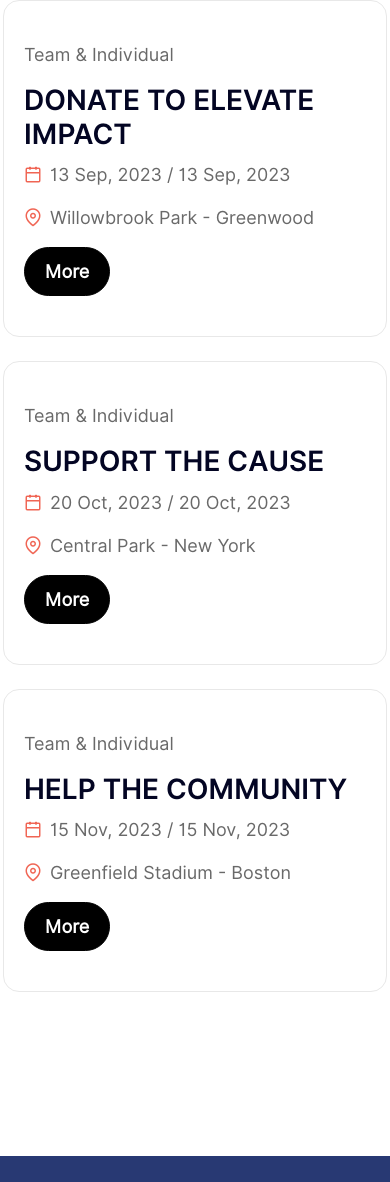
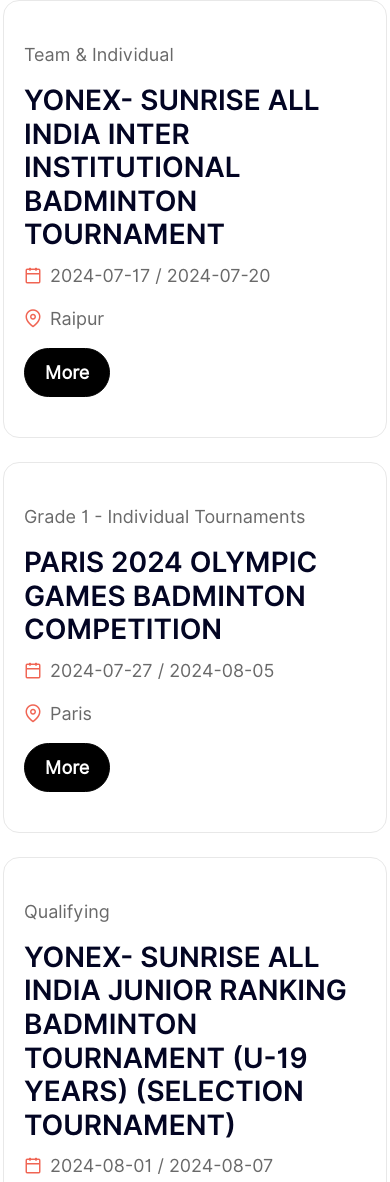
Before and after one commit to String-Up/thestringup.com, a website: page events.html in a window 390 px wide. Shown: the part 615-1797 px from the top of the page. Drawn offline with Linux system fonts and the light colour scheme; files whose address does not match are found by name.

Commit message:
added events and how it works

```diff
--- a/css/stringup.css
+++ b/css/stringup.css
@@ -651,6 +651,9 @@
     a.navbar-brand {
         width: 50%;
     }
+    .howitworks-banner {
+        min-height: 0vh;
+    }
 }
 /* .icon, .icon-sm {
     height: 64px;
--- a/events.html
+++ b/events.html
@@ -81,6 +81,9 @@
          </div>
          <div class="row mt-5" id="events-container">
             <!-- Events will be injected here by JavaScript -->
+            <!-- <div class="team-logo d-flex justify-content-between align-items-center">
+               <a href="#"><img class="img-fluid" src=${event.logo} alt=""></a>
+            </div> -->
          </div>
       </div>
    </section>
@@ -192,43 +195,29 @@
 
    <script src="js/custom.js"></script>
    <!-- Custom Script for Dynamic Events -->
+   <!-- Custom Script for Dynamic Events -->
    <script>
       document.addEventListener('DOMContentLoaded', function () {
-         const eventsData = [
-            {
-               "type": "Team & Individual",
-               "title": "Donate to Elevate Impact",
-               "date": "13 Sep, 2023 / 13 Sep, 2023",
-               "location": "Willowbrook Park - Greenwood",
-               "link": "#"
-            },
-            {
-               "type": "Team & Individual",
-               "title": "Support the Cause",
-               "date": "20 Oct, 2023 / 20 Oct, 2023",
-               "location": "Central Park - New York",
-               "link": "#"
-            },
-            {
-               "type": "Team & Individual",
-               "title": "Help the Community",
-               "date": "15 Nov, 2023 / 15 Nov, 2023",
-               "location": "Greenfield Stadium - Boston",
-               "link": "#"
+          fetch('eventsData.json')
+          .then(response => {
+                    if (!response.ok) {
+                        throw new Error('Network response was not ok ' + response.statusText);
                     }
-         ];
-
+                    return response.json();
+                })
+              .then(eventsData => {
                   const eventsContainer = document.getElementById('events-container');
                   eventsData.forEach(event => {
                       const eventElement = document.createElement('div');
                       eventElement.className = 'single-match d-md-flex border rounded-4 justify-content-between align-items-center mb-4';
                       eventElement.innerHTML = `
                           <div class="match-info">
-                  <p>${event.type}</p>
+                              <p>${event.category}</p>
                               <h3 class="text-uppercase text-uppercase-bold">${event.title}</h3>
                               <p><i class="feather-icon icon-calendar me-2"></i>${event.date}</p>
                               <p><i class="feather-icon icon-map-pin me-2"></i>${event.location}</p>
                           </div>
+
                           <div class="match-ticket">
                               <a href="${event.link}" class="btn btn-dark">More</a>
                           </div>
@@ -236,6 +225,7 @@
                       eventsContainer.appendChild(eventElement);
                   });
               });
+      });
   </script>
 
 </body>
--- /dev/null
+++ b/eventsData.json
@@ -0,0 +1,170 @@
+[
+    {
+        "category": "Team & Individual",
+        "title": "Yonex- Sunrise All India Inter Institutional Badminton Tournament",
+        "date": "2024-07-17 / 2024-07-20",
+        "location": "Raipur",
+        "link": "https://www.cgba.co.in/Web/Calenders_2024_2025",
+        "logo": "images/events_default_logo.png"
+    },
+    {
+        "category": "Grade 1 - Individual Tournaments",
+        "title": "Paris 2024 Olympic Games Badminton Competition",
+        "date": "2024-07-27 / 2024-08-05",
+        "location": "Paris",
+        "link": "https://olympics.com/en/paris-2024/sports/badminton",
+        "logo": "images/events_default_logo.png"
+    },
+    {
+        "category": "Qualifying",
+        "title": "Yonex- Sunrise All India Junior Ranking Badminton Tournament (U-19 Years) (Selection Tournament)",
+        "date": "2024-08-01 / 2024-08-07",
+        "location": "TBC",
+        "link": "https://osbaodisha.org/",
+        "logo": "images/events_default_logo.png"
+    },
+    {
+        "category": "TBC",
+        "title": "Selection Trails",
+        "date": "2024-08-11 / 2024-08-14",
+        "location": "-",
+        "link": "https://www.badmintonindia.org/",
+        "logo": "images/events_default_logo.png"
+    },
+    {
+        "category": "Qualifying",
+        "title": "Khelo India Assessment Camp",
+        "date": "2024-08-16 / 2024-08-18",
+        "location": "-",
+        "link": "https://www.badmintonindia.org/",
+        "logo": "images/events_default_logo.png"
+    },
+    {
+        "category": "",
+        "title": "State Championships",
+        "date": "2024-08-19 / 2024-08-30",
+        "location": "",
+        "link": "https://www.badmintonindia.org/",
+        "logo": "images/events_default_logo.png"
+    },
+    {
+        "category": "Qualifying",
+        "title": "Yonex-Sunrise All India Sub Junior Ranking Badminton Tournament (U-13 Years)",
+        "date": "2024-08-20 / 2024-08-25",
+        "location": "TBC",
+        "link": "https://badmintonindia.org/download/calender/BAI%20Calendar%202024-25%20as%2015%20may.pdf",
+        "logo": "images/events_default_logo.png"
+    },
+    {
+        "category": "-",
+        "title": "Badminton Asia U17 & U15 Junior Badminton Championships 2024",
+        "date": "2024-08-20 / 2024-08-25",
+        "location": "Chengdu",
+        "link": "https://badmintonasia.org/calendar/badminton-asia-u17-u15-junior-championships-2024/",
+        "logo": "images/events_default_logo.png"
+    },
+    {
+        "category": "HSBC BWF World Tour Super 750",
+        "title": "DAIHATSU Japan Open 2024",
+        "date": "2024-08-20 / 2024-08-25",
+        "location": "Tokyo",
+        "link": "https://bwfworldtour.bwfbadminton.com/tournament/4753/daihatsu-japan-open-2024/overview",
+        "logo": "images/events_default_logo.png"
+    },
+    {
+        "category": "Junior International Series",
+        "title": "KOTAK India Junior International Series 2024",
+        "date": "2024-08-20 / 2024-08-25",
+        "location": "Hyderabad",
+        "link": "https://badmintonasia.org/calendar/kotak-india-junior-international-series-2024/",
+        "logo": "images/events_default_logo.png"
+    },
+    {
+        "category": "BWF Tour Super 100",
+        "title": "Korea Open 2024",
+        "date": "2024-08-27 / 2024-09-01",
+        "location": "TBC",
+        "link": "https://bwfworldtour.bwfbadminton.com/tournament/4754/korea-open-2024/overview",
+        "logo": "images/events_default_logo.png"
+    },
+    {
+        "category": "Junior International Grand Prix",
+        "title": "YONEX SUNRISE India Junior International Grand Prix 2024",
+        "date": "2024-08-27 / 2024-09-01",
+        "location": "Pune",
+        "link": "https://bwf.tournamentsoftware.com/tournament/EF158DC9-5CEF-4129-B89D-D0ED6F266753",
+        "logo": "images/events_default_logo.png"
+    },
+    {
+        "category": "",
+        "title": "Inter State Zonal Championships",
+        "date": "2024-09-02 / 2024-09-15",
+        "location": "",
+        "link": "https://www.badmintonindia.org/",
+        "logo": "images/events_default_logo.png"
+    },
+    {
+        "category": "HSBC BWF World Tour Super 300",
+        "title": "Taipei Open 2024",
+        "date": "2024-09-03 / 2024-09-08",
+        "location": "Taipei",
+        "link": "https://bwfworldtour.bwfbadminton.com/tournament/4755/yonex-taipei-open-2024/overview",
+        "logo": "images/events_default_logo.png"
+    },
+    {
+        "category": "-",
+        "title": "Yonex- Sunrise Sub Junior National Badminton Championships (U-15 & U-17 Years)",
+        "date": "2024-09-12 / 2024-09-17",
+        "location": "TBC",
+        "link": "https://www.kbsa.co.in/",
+        "logo": "images/events_default_logo.png"
+    },
+    {
+        "category": "HSBC BWF World Tour Super 500",
+        "title": "Hong Kong Open 2024",
+        "date": "2024-09-10 / 2024-09-15",
+        "location": "Hong Kong",
+        "link": "https://bwfworldtour.bwfbadminton.com/tournament/4756/li-ning-hong-kong-open-2024/overview",
+        "logo": "images/events_default_logo.png"
+    },
+    {
+        "category": "BWF Tour Super 100",
+        "title": "Vietnam Open 2024",
+        "date": "2024-09-10 / 2024-09-15",
+        "location": "Ho Chi Minh City",
+        "link": "https://bwfbadminton.com/events/4875/yonex-sunrise-vietnam-open-2024/",
+        "logo": "images/events_default_logo.png"
+    },
+    {
+        "category": "Qualifying",
+        "title": "Yonex-Sunrise All India Sub Junior Ranking Badminton Tournament (U-13 Years)",
+        "date": "2024-09-16 / 2024-09-21",
+        "location": "Kolkata",
+        "link": "https://www.badmintonindia.org/",
+        "logo": "images/events_default_logo.png"
+    },
+    {
+        "category": "HSBC BWF World Tour Super 1000",
+        "title": "China Open 2024",
+        "date": "2024-09-17 / 2024-09-22",
+        "location": "Changzhou",
+        "link": "https://bwfworldtour.bwfbadminton.com/tournament/4757/victor-china-open-2024/overview",
+        "logo": "images/events_default_logo.png"
+    },
+    {
+        "category": "Qualifying",
+        "title": "Yonex- Sunrise All India Junior Ranking Badminton Tournament (U-19 Years)",
+        "date": "2024-09-19 / 2024-09-24",
+        "location": "Panchkula",
+        "link": "https://www.badmintonindia.org/",
+        "logo": "images/events_default_logo.png"
+    },
+    {
+        "category": "BWF Tour Super 100",
+        "title": "Indonesia Super 100 II 2024",
+        "date": "2024-09-24 / 2024-09-29",
+        "location": "TBC",
+        "link": "https://www.badmintonindia.org/",
+        "logo": "images/events_default_logo.png"
+    }
+]
```
Also changed, not shown: howitworks.html (+4 -11 lines), images/events_default_logo.png (added), images/howitworks.png (added). Lines whose indentation alone changed are shown as unchanged.
